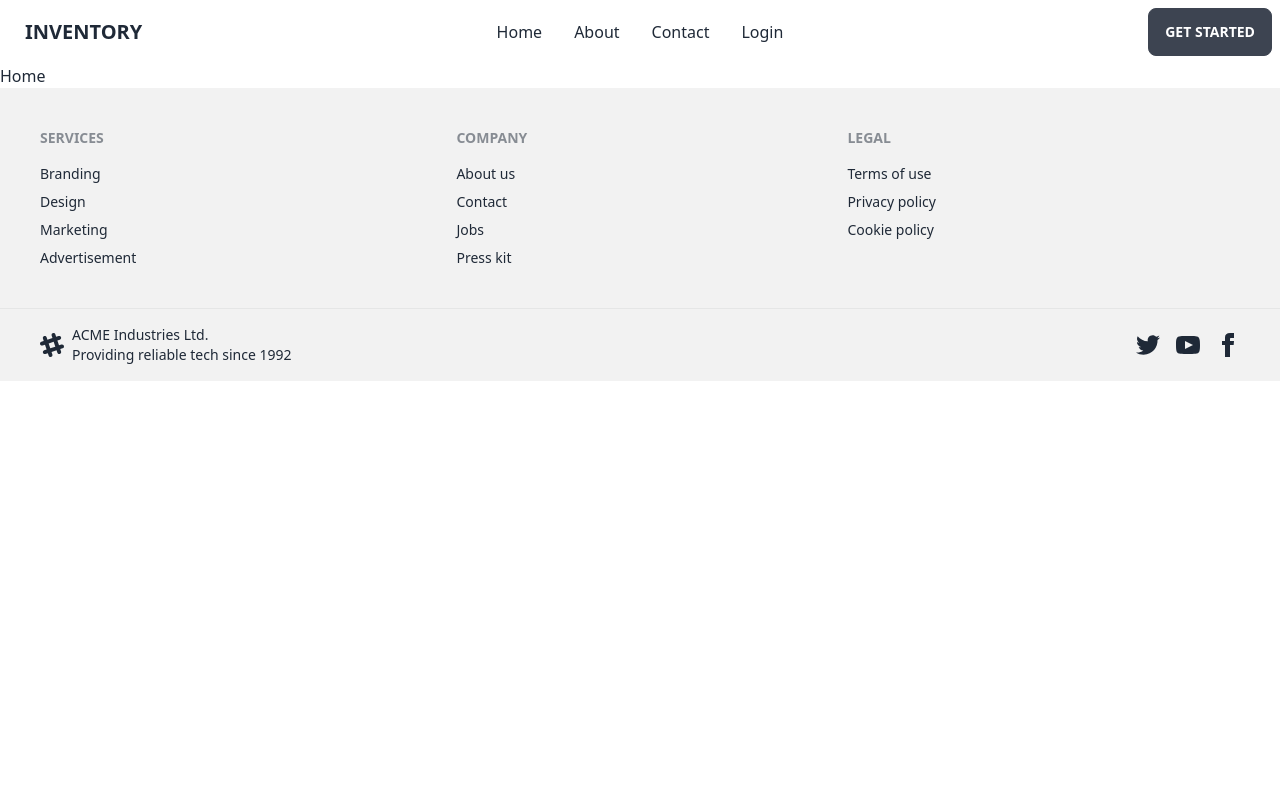
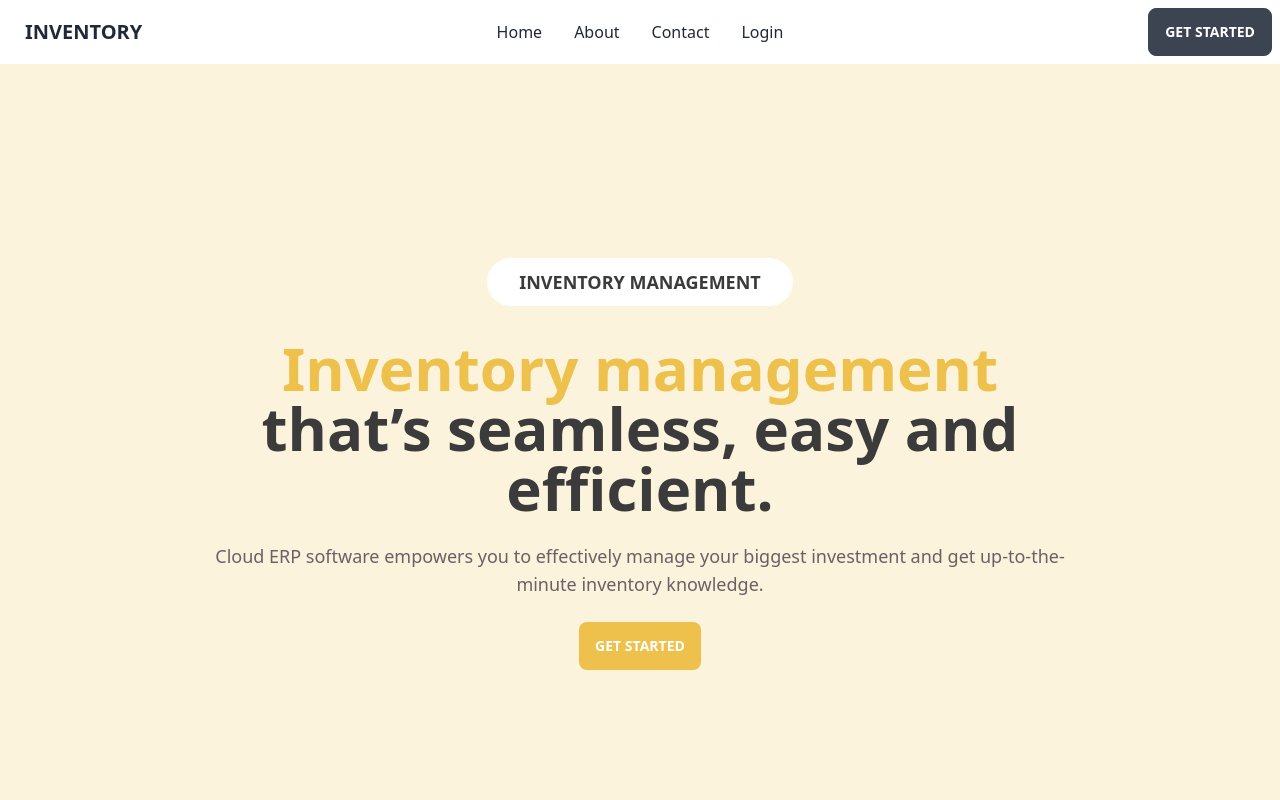
Before and after one commit to nDevers/inventory-management-system, a React (Create React App) app: page / in a window 1280 px wide. Shown: the top 800 px of the page. Built offline with nearby package versions, Linux system fonts and the light colour scheme; no server answers.

Commit message:
header added

```diff
--- /dev/null
+++ b/src/pages/Home/Header.js
@@ -0,0 +1,18 @@
+import React from 'react';
+
+const Header = () => {
+    return (
+        <div class="hero min-h-screen bg-[#fbf3db]">
+            <div class="hero-content text-center">
+                <div class="max-w-4xl">
+                    <button class="btn border-0 rounded-full bg-[#ffffff] mb-8 text-[#3b3b3b] px-8 font-bold text-lg">Inventory Management</button>
+                    <h1 class="text-6xl font-bold text-[#3b3b3b]"><span className='text-[#edc14c]'>Inventory management</span> that’s seamless, easy and efficient.</h1>
+                    <p class="py-6 text-[#6f5f65] text-lg">Cloud ERP software empowers you to effectively manage your biggest investment and get up-to-the-minute inventory knowledge.</p>
+                    <button class="btn btn-primary border-0 bg-[#edc14c]">Get Started</button>
+                </div>
+            </div>
+        </div>
+    );
+};
+
+export default Header;
--- a/src/pages/Home/Home.js
+++ b/src/pages/Home/Home.js
@@ -1,11 +1,12 @@
 import React from 'react';
 import DefaultNavbar from '../../components/DefaultNavbar';
+import Header from './Header';
 
 const Home = () => {
     return (
         <div>
             <DefaultNavbar />
-            <h2>Home</h2>
+            <Header />
         </div>
     );
 };
```
